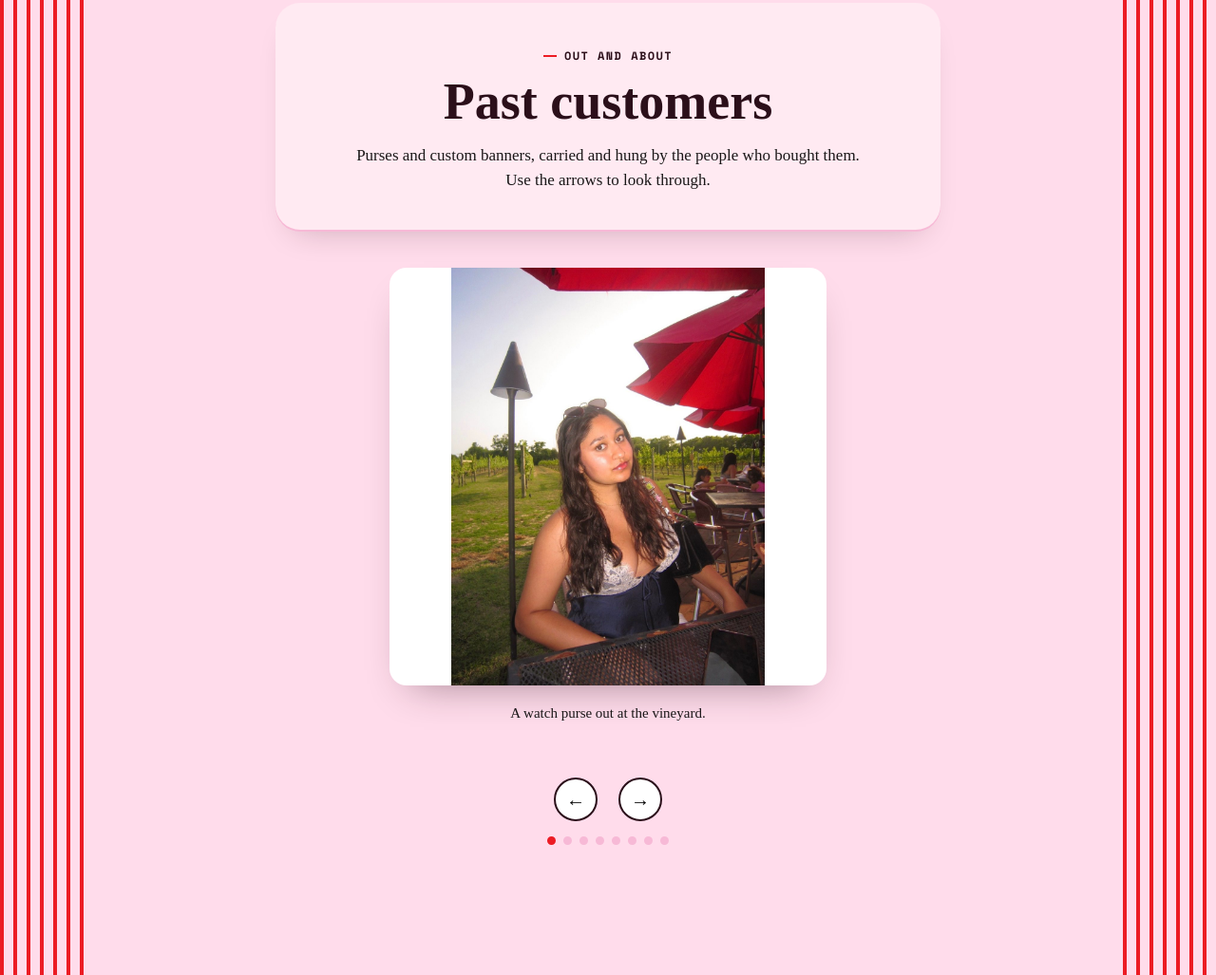
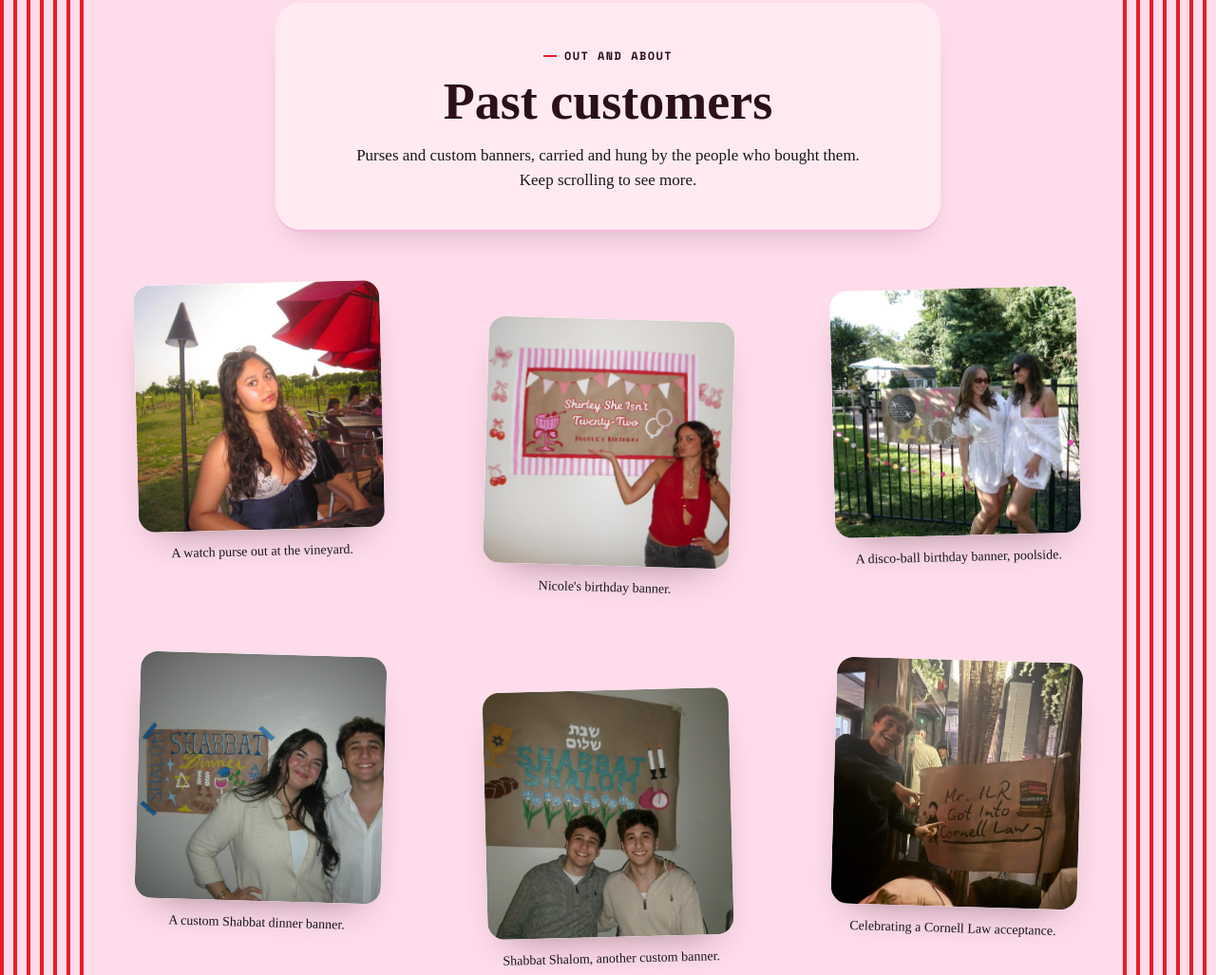
Before and after one commit to maisymylod/funkyfreshe, a plain HTML site: page customers.html in a window 1280 px wide. Shown: the part 134-1161 px from the top of the page at 95% size. Drawn offline with nearby package versions, Linux system fonts and the light colour scheme.

Commit message:
Add files via upload

```diff
--- a/css/main.css
+++ b/css/main.css
@@ -745,88 +745,62 @@ h1, h2, h3{
 }
 .order-confirm .order-id{ font-family: var(--font-tag); color: var(--ink-soft); }
 
-/* ============================== CUSTOMER CAROUSEL ============================== */
-.carousel{
-  position: relative;
-  max-width: 460px;
-  margin: 0 auto;
-  display: flex;
-  flex-direction: column;
-  align-items: center;
-}
-.carousel-frame{
-  position: relative;
-  width: 100%;
-  height: clamp(320px, 55vh, 480px);
-  border-radius: var(--radius);
-  overflow: hidden;
-  background: var(--white);
-  box-shadow: 0 20px 40px -22px rgba(43,15,26,.45);
-  display: flex;
-  align-items: center;
-  justify-content: center;
-}
-.carousel-frame img{
-  width: auto;
-  height: auto;
-  max-width: 100%;
-  max-height: 100%;
-  object-fit: contain;
-  display: block;
+/* ============================== CUSTOMER SCROLL GALLERY ============================== */
+.customer-gallery{
+  display: grid;
+  grid-template-columns: repeat(3, 1fr);
+  gap: 28px;
+  max-width: 1100px;
   margin: 0 auto;
 }
-.carousel-caption{
+.customer-gallery .cust-item:nth-child(3n+2){ margin-top: 54px; }
+.customer-gallery .cust-item:nth-child(3n){ margin-top: 22px; }
+.customer-gallery .cust-item:nth-child(odd){ transform: rotate(-1.4deg); }
+.customer-gallery .cust-item:nth-child(even){ transform: rotate(1.6deg); }
+
+.cust-item{
+  opacity: 0;
+  transform: translateY(46px) rotate(var(--tilt, 0deg));
+  transition: opacity .7s var(--ease), transform .7s var(--ease);
+}
+.cust-item.is-visible{
+  opacity: 1;
+  transform: translateY(0) rotate(var(--tilt, 0deg));
+}
+.cust-item:nth-child(odd){ --tilt: -1.4deg; }
+.cust-item:nth-child(even){ --tilt: 1.6deg; }
+
+.cust-photo{
+  background: var(--white);
+  border-radius: var(--radius);
+  box-shadow: 0 20px 40px -22px rgba(43,15,26,.45);
+  overflow: hidden;
+}
+.cust-photo img{
+  display: block;
+  width: 100%;
+  height: 260px;
+  object-fit: cover;
+}
+.cust-caption{
   text-align: center;
-  margin-top: 18px;
-  min-height: 46px;
+  margin-top: 12px;
   color: var(--ink-soft);
-  font-size: 15px;
+  font-size: 14px;
+  padding: 0 6px;
 }
-.carousel-controls{
-  display: flex;
-  align-items: center;
-  justify-content: center;
-  gap: 22px;
-  margin-top: 18px;
+
+@media (max-width: 860px){
+  .customer-gallery{ grid-template-columns: repeat(2, 1fr); gap: 22px; }
+  .customer-gallery .cust-item:nth-child(3n+2),
+  .customer-gallery .cust-item:nth-child(3n){ margin-top: 0; }
+  .customer-gallery .cust-item:nth-child(even){ margin-top: 34px; }
 }
-.carousel-arrow{
-  width: 46px; height: 46px;
-  border-radius: 50%;
-  border: 2px solid var(--ink);
-  background: var(--white);
-  display: inline-flex;
-  align-items: center;
-  justify-content: center;
-  font-size: 20px;
-  transition: background .15s var(--ease), color .15s var(--ease), transform .15s var(--ease);
+@media (max-width: 540px){
+  .customer-gallery{ grid-template-columns: 1fr; }
+  .customer-gallery .cust-item:nth-child(even){ margin-top: 0; }
+  .cust-photo img{ height: 320px; }
 }
-.carousel-arrow:hover{
-  background: var(--red);
-  border-color: var(--red);
-  color: var(--white);
-  transform: scale(1.06);
-}
-.carousel-counter{
-  font-family: var(--font-tag);
-  font-size: 13px;
-  color: var(--ink-soft);
-  min-width: 54px;
-  text-align: center;
-}
-.carousel-dots{
-  display: flex;
-  justify-content: center;
-  gap: 8px;
-  margin-top: 16px;
-}
-.carousel-dots button{
-  width: 9px; height: 9px;
-  border-radius: 50%;
-  border: none;
-  background: var(--line);
-  padding: 0;
-}
-.carousel-dots button.is-active{ background: var(--red); }
 
 /* ============================== PRODUCT DETAIL ============================== */
 .product-grid{
--- a/customers.html
+++ b/customers.html
@@ -45,22 +45,12 @@
   <div class="text-bubble">
     <span class="eyebrow">Out and About</span>
     <h1>Past customers</h1>
-    <p>Purses and custom banners, carried and hung by the people who bought them. Use the arrows to look through.</p>
+    <p>Purses and custom banners, carried and hung by the people who bought them. Keep scrolling to see more.</p>
   </div>
   </header>
 
 <section class="wrap" style="padding-bottom:100px;">
-  <div class="carousel">
-    <div class="carousel-frame">
-      <img id="carousel-img" src="" alt="">
-    </div>
-    <p class="carousel-caption" id="carousel-caption"></p>
-    <div class="carousel-controls">
-      <button class="carousel-arrow" id="carousel-prev" aria-label="Previous photo">&larr;</button>
-      <button class="carousel-arrow" id="carousel-next" aria-label="Next photo">&rarr;</button>
-    </div>
-    <div class="carousel-dots" id="carousel-dots"></div>
-  </div>
+  <div class="customer-gallery" id="customer-gallery"></div>
 </section>
 
 <footer class="site-footer">
@@ -77,57 +67,40 @@
 <script>
   (function () {
     const photos = window.FF_CUSTOMERS || [];
-    let index = 0;
+    const gallery = document.getElementById("customer-gallery");
 
-    const img = document.getElementById("carousel-img");
-    const caption = document.getElementById("carousel-caption");
-    const dotsWrap = document.getElementById("carousel-dots");
-    const prevBtn = document.getElementById("carousel-prev");
-    const nextBtn = document.getElementById("carousel-next");
-
-    function render() {
-      if (photos.length === 0) {
-        caption.textContent = "No photos yet — add some in js/customers.js.";
-        return;
-      }
-      const photo = photos[index];
-      img.src = photo.image;
-      img.alt = photo.caption || "Funkyfreshe customer photo";
-      caption.textContent = photo.caption || "";
-      dotsWrap.querySelectorAll("button").forEach((dot, i) => {
-        dot.classList.toggle("is-active", i === index);
-      });
+    if (photos.length === 0) {
+      gallery.innerHTML = `<p style="grid-column:1/-1; text-align:center; color:var(--ink-soft);">No photos yet — add some in js/customers.js.</p>`;
+      return;
     }
 
-    function renderDots() {
-      dotsWrap.innerHTML = photos.map((_, i) =>
-        `<button aria-label="Go to photo ${i + 1}" data-i="${i}"></button>`
-      ).join("");
-      dotsWrap.querySelectorAll("button").forEach((dot) => {
-        dot.addEventListener("click", () => {
-          index = Number(dot.getAttribute("data-i"));
-          render();
+    gallery.innerHTML = photos.map((photo, i) => `
+      <figure class="cust-item" style="transition-delay:${(i % 3) * 90}ms;">
+        <div class="cust-photo">
+          <img src="${photo.image}" alt="${(photo.caption || "Funkyfreshe customer photo").replace(/"/g, "&quot;")}" loading="lazy">
+        </div>
+        <figcaption class="cust-caption">${photo.caption || ""}</figcaption>
+      </figure>
+    `).join("");
+
+    // Reveal each photo as it scrolls into view, instead of showing
+    // them all at once — the further you scroll, the more appear.
+    const items = gallery.querySelectorAll(".cust-item");
+    if ("IntersectionObserver" in window) {
+      const observer = new IntersectionObserver((entries) => {
+        entries.forEach((entry) => {
+          if (entry.isIntersecting) {
+            entry.target.classList.add("is-visible");
+            observer.unobserve(entry.target);
+          }
         });
-      });
+      }, { threshold: 0.15, rootMargin: "0px 0px -60px 0px" });
+
+      items.forEach((item) => observer.observe(item));
+    } else {
+      // No IntersectionObserver support — just show everything.
+      items.forEach((item) => item.classList.add("is-visible"));
     }
-
-    prevBtn.addEventListener("click", () => {
-      if (photos.length === 0) return;
-      index = (index - 1 + photos.length) % photos.length;
-      render();
-    });
-    nextBtn.addEventListener("click", () => {
-      if (photos.length === 0) return;
-      index = (index + 1) % photos.length;
-      render();
-    });
-    document.addEventListener("keydown", (e) => {
-      if (e.key === "ArrowLeft") prevBtn.click();
-      if (e.key === "ArrowRight") nextBtn.click();
-    });
-
-    renderDots();
-    render();
   })();
 </script>
 </body>
--- a/js/config.js
+++ b/js/config.js
@@ -1,23 +1,24 @@
 /* ============================================================
    STORE CONFIG — edit these values, then save the file.
 
-   CONTACT_EMAIL
-     Where contact-form messages get sent. No longer used for
-     orders — those go through Square now (see below).
-
    Payment, shipping cost, and sales tax are no longer configured
-   here. Every purse checks out through its own Square payment
-   link (set per-item in products.js as squareCheckoutUrl), and
-   Square's own checkout page calculates and collects shipping
-   and tax — not this site. Two things to set up on Square's side,
-   once, in your Square Dashboard (not here):
+   here. Buying now happens on your actual Square Online storefront
+   (STOREFRONT_URL below) — this site's cart is just a browsing aid;
+   the "checkout" step sends people there, where Square calculates
+   real shipping and tax and handles the payment. Two things to set
+   up on Square's side, once, in your Square Dashboard (not here):
      - Sales tax: Account & Settings > Business > Sales Taxes —
        add a tax rate for your state and Square applies it
        automatically at checkout.
-     - Shipping: ask me and I can set a flat shipping fee per
-       item's payment link, or see the note I gave you about
-       real carrier-calculated shipping (that one needs your
-       published Square Online site, not payment links).
+     - Shipping: Settings > Shipping — add a shipping profile
+       (flat rate, free-over-threshold, or real carrier rates)
+       and Square calculates it automatically at checkout.
+
+   STOREFRONT_URL
+     Your published Square Online store link. Buyers land here to
+     actually pick their item, pay, and get real shipping/tax
+     calculated. Make sure the site is Published in Square
+     Dashboard (Online > Site) or this link won't work yet.
 
    CUSTOM_BANNER_FORM_URL
      Your Google Form link for custom celebration banner requests
@@ -28,5 +29,6 @@
 
 window.FF_CONFIG = {
   CONTACT_EMAIL: "ssn56@cornell.edu",
+  STOREFRONT_URL: "https://766537007196373798.square.site",
   CUSTOM_BANNER_FORM_URL: "https://l.instagram.com/?u=https%3A%2F%2Fdocs.google.com%2Fforms%2Fd%2Fe%2F1FAIpQLSc-mb5h9KUOGc60zbBMqKslyfhuMbBGh_rwQEqvD4qNu9AZ5Q%2Fviewform%3Fusp%3Dheader%26utm_source%3Dig%26utm_medium%3Dsocial%26utm_content%3Dlink_in_bio&e=AUDhbEtawt3jCnewOmIfxvAiW9sJCBL5QJ6lKVJWCpgZRD_7BDCbGXzfmOG9zUSLBsDjs9Er83P0qc67JDhVwgPN-pgD_NcfK9urh58fwPyTq79D7wQx8LWp0VBuu7HB_YUsNX1vu-YbQ9_FNBqaOHu9Sb1b"
 };
--- a/js/products.js
+++ b/js/products.js
@@ -23,12 +23,6 @@
                          can still see it (and see that you have real
                          customers), they just can't buy it. Its product
                          page still works too, showing "Sold".
-   - squareCheckoutUrl
-                 the Square-hosted payment link for this exact purse.
-                 When you send me photos + details for a new purse, I'll
-                 create it in your Square catalog and generate this link
-                 too — you don't need to do anything with this field
-                 yourself.
    ============================================================ */
 
 window.FF_PRODUCTS = [
@@ -39,8 +33,7 @@ window.FF_PRODUCTS = [
     description: "A one-of-a-kind crossbody made from a vintage paisley tapestry fabric with a brown leather trim and top zip closure. The strap is eight vintage watch faces linked together, several trimmed in rhinestones, so the whole thing doubles as a wearable timepiece.",
     image: "images/products/purse-001-paisley-main.jpg",
     gallery: ["images/products/purse-001-paisley-side.jpg", "images/products/purse-001-paisley-worn.jpg"],
-    inStock: true,
-    squareCheckoutUrl: "https://square.link/u/Xnh75w4i"
+    inStock: true
   },
   {
     id: "purse-002",
@@ -49,8 +42,7 @@ window.FF_PRODUCTS = [
     description: "A taupe leather flap purse carried on a playful strap made from an array of colorful vintage watch faces — turquoise, blush pink, lime, and cherry red dials, linked with rhinestone accents.",
     image: "images/products/purse-002-taupe-main.jpg",
     gallery: ["images/products/purse-002-taupe-side.jpg", "images/products/purse-002-taupe-worn.jpg", "images/products/purse-002-taupe-worn-back.jpg"],
-    inStock: true,
-    squareCheckoutUrl: "https://square.link/u/cwhcMip1"
+    inStock: true
   },
   {
     id: "purse-003",
```
Also changed, not shown: checkout.html (+9 -54 lines).
